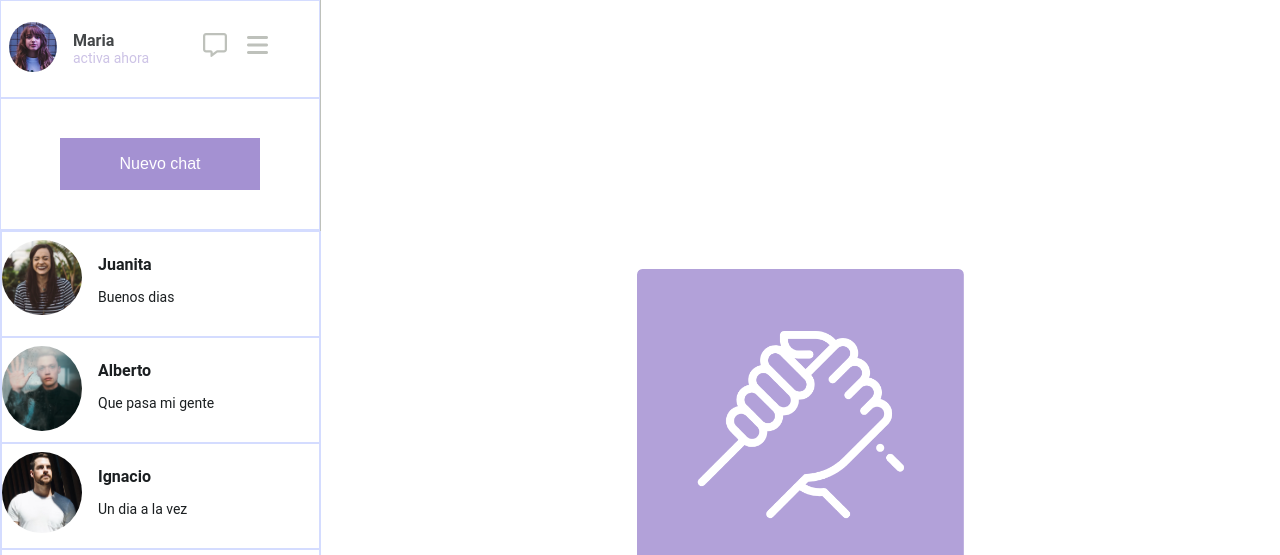
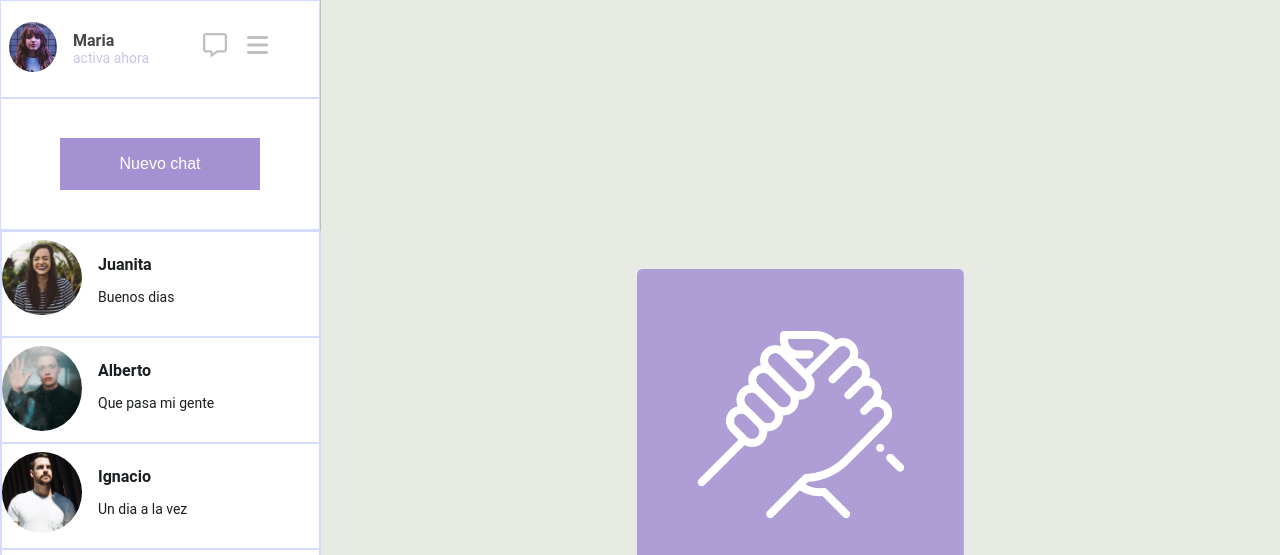
Before and after one commit to JoseQuevedo333/Chat_Contact_Me_SPA, a plain HTML site: page index.html in a window 1280 px wide. Shown: the top 555 px of the page. Drawn offline with Linux system fonts and the light colour scheme.

Commit message:
last commit css update

```diff
--- a/assets/css/style.css
+++ b/assets/css/style.css
@@ -46,7 +46,7 @@ main {
 
 .chat {
   flex: 1;
-  background-color: var(--white);
+  background-color: var(--platinum);
   height: auto !important;
   display: flex;
   flex-direction: column;
```
